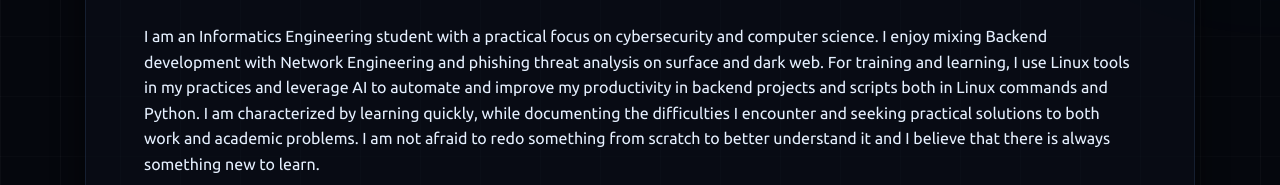
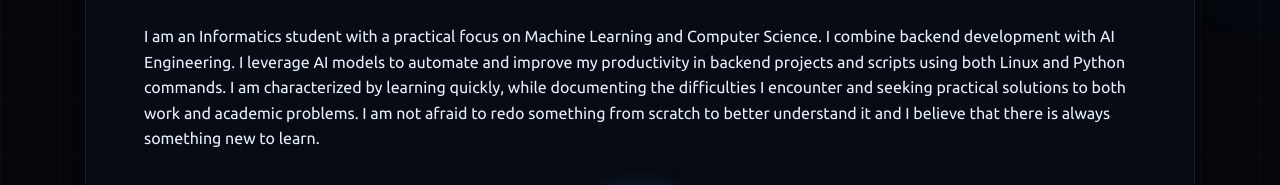
Before and after one commit to juliyonose7/Portafolio-Definitivo, a plain HTML site: page index-en.html in a window 1280 px wide. Shown: the part 564-749 px from the top of the page. Drawn offline with Linux system fonts and the light colour scheme; no server answers; grey boxes are pictures that could not be loaded.

```diff
--- a/index-en.html
+++ b/index-en.html
@@ -85,7 +85,7 @@
         <section id="about" class="section card about-section-with-partial-border" aria-labelledby="about-title">
             <h2 id="about-title">About Me</h2>
             <p>
-                I am an Informatics Engineering student with a practical focus on cybersecurity and computer science. I enjoy mixing Backend development with Network Engineering and phishing threat analysis on surface and dark web. For training and learning, I use Linux tools in my practices and leverage AI to automate and improve my productivity in backend projects and scripts both in Linux commands and Python. I am characterized by learning quickly, while documenting the difficulties I encounter and seeking practical solutions to both work and academic problems. I am not afraid to redo something from scratch to better understand it and I believe that there is always something new to learn.
+              I am an Informatics student with a practical focus on Machine Learning and Computer Science. I combine backend development with AI Engineering. I leverage AI models to automate and improve my productivity in backend projects and scripts using both Linux and Python commands. I am characterized by learning quickly, while documenting the difficulties I encounter and seeking practical solutions to both work and academic problems. I am not afraid to redo something from scratch to better understand it and I believe that there is always something new to learn.
             </p>
             <div class="profile-photo-container">
                 <img src="assets/SN/profile-photo.jpg" alt="Julian Cardenas - Profile photo" class="profile-photo">
@@ -354,4 +354,5 @@
 
     <script src="script.js" defer></script>
 </body>
+
 </html>
```
